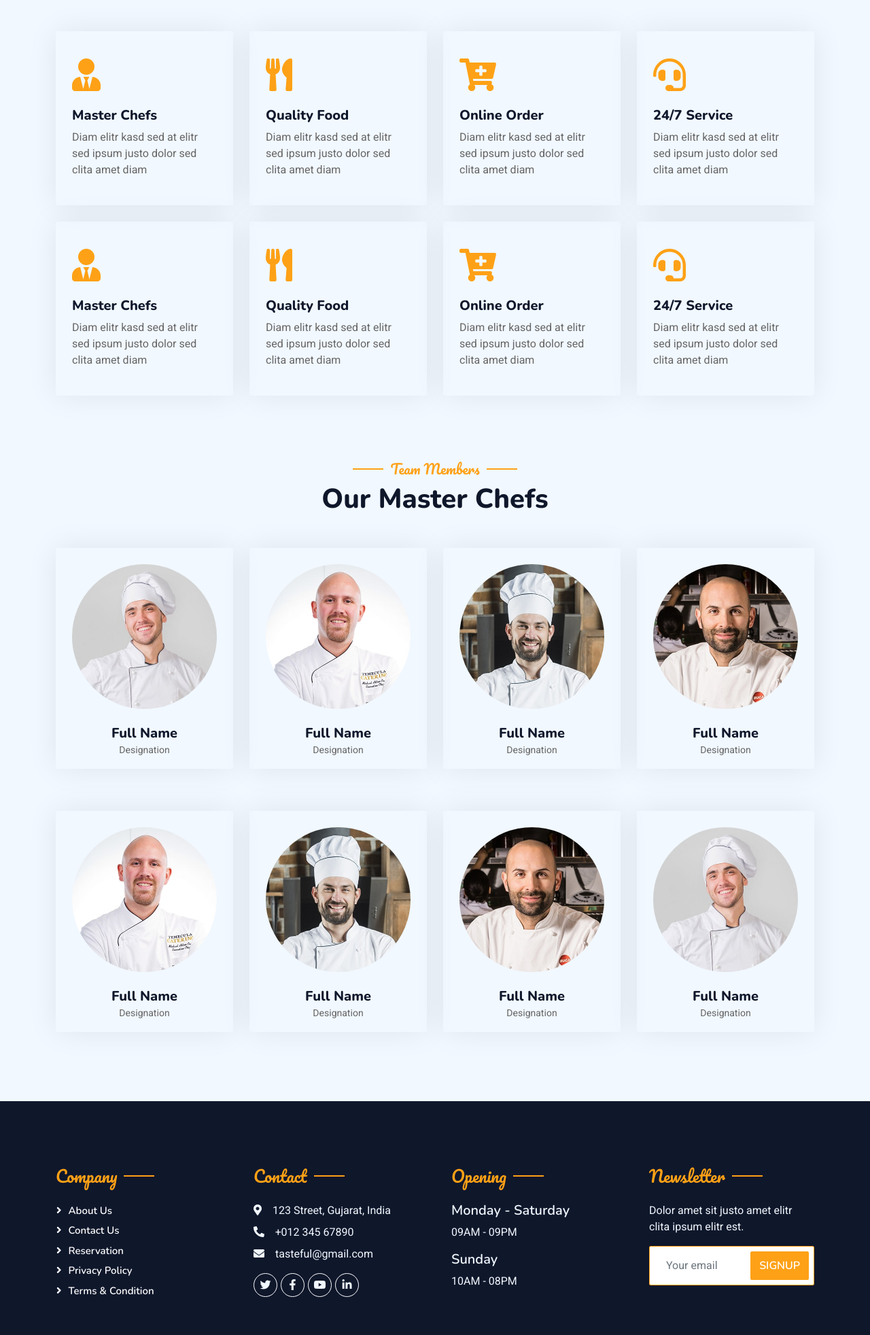
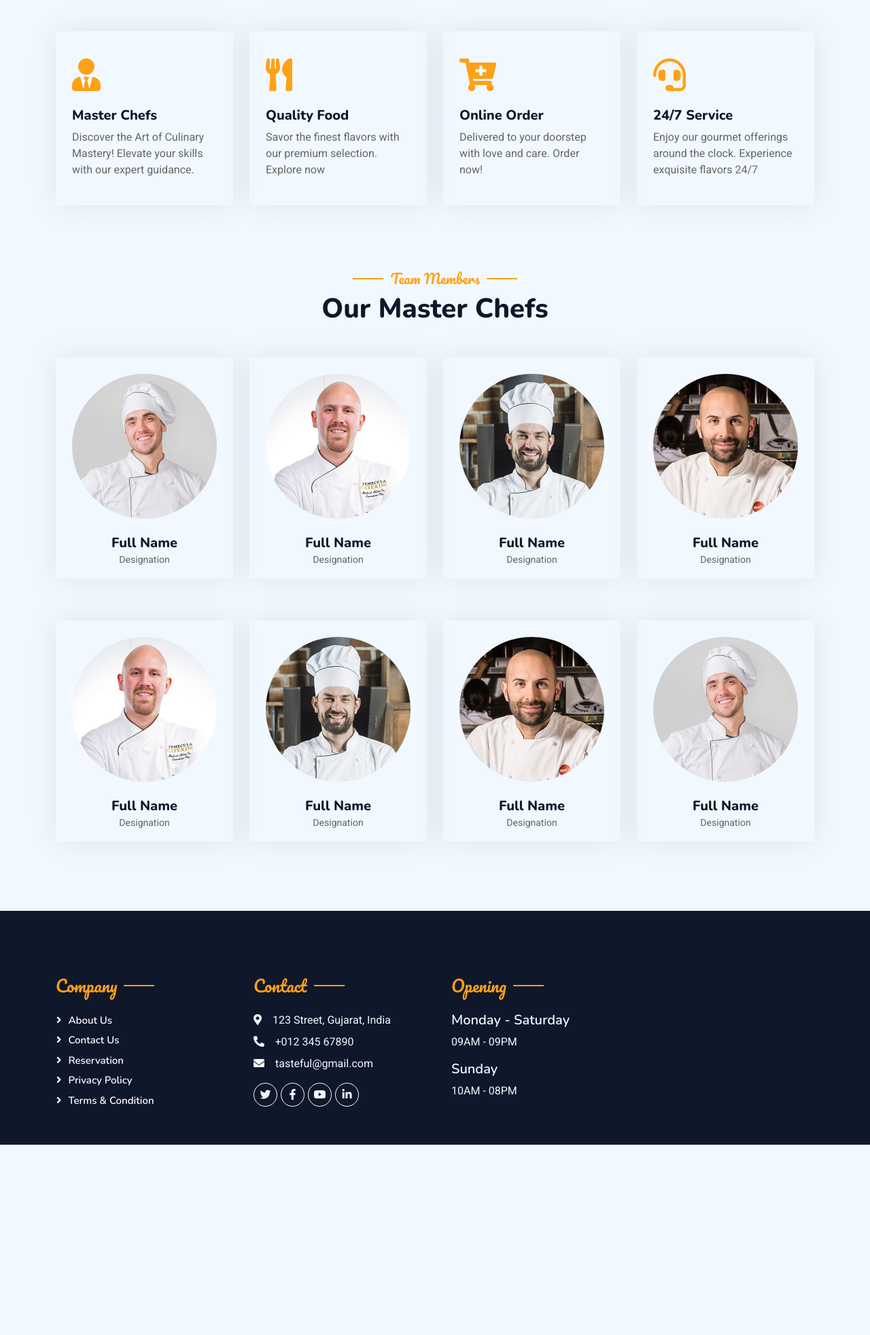
Before and after one commit to mdakbari/Food, a Flask app: page /service in a window 1280 px wide. Shown: the part 575-2539 px from the top of the page at 68% size. After the commit the page ends 2259 px from the top, so only its background shows below. Run offline with Flask 3, Linux system fonts and the light colour scheme; some libraries are stand-ins or nearby versions.

Commit message:
10-11-23

```diff
--- a/main.py
+++ b/main.py
@@ -19,5 +19,6 @@ else:
 db.init_app(app)
 app.register_blueprint(main)
 
+
 if __name__ == '__main__':
     app.run(port=5000, debug=True)
--- a/templates/layout.html
+++ b/templates/layout.html
@@ -101,14 +101,7 @@
                         <h5 class="text-light fw-normal">Sunday</h5>
                         <p>10AM - 08PM</p>
                     </div>
-                    <div class="col-lg-3 col-md-6">
-                        <h4 class="section-title ff-secondary text-start text-primary fw-normal mb-4">Newsletter</h4>
-                        <p>Dolor amet sit justo amet elitr clita ipsum elitr est.</p>
-                        <div class="position-relative mx-auto" style="max-width: 400px;">
-                            <input class="form-control border-primary w-100 py-3 ps-4 pe-5" type="text" placeholder="Your email">
-                            <button type="button" class="btn btn-primary py-2 position-absolute top-0 end-0 mt-2 me-2">SignUp</button>
-                        </div>
-                    </div>
+
                 </div>
             </div>
 
--- a/templates/service.html
+++ b/templates/service.html
@@ -30,7 +30,7 @@
                 <div class="p-4">
                     <i class="fa fa-3x fa-user-tie text-primary mb-4"></i>
                     <h5>Master Chefs</h5>
-                    <p>Diam elitr kasd sed at elitr sed ipsum justo dolor sed clita amet diam</p>
+                    <p>Discover the Art of Culinary Mastery! Elevate your skills with our expert guidance. </p>
                 </div>
             </div>
         </div>
@@ -39,7 +39,7 @@
                 <div class="p-4">
                     <i class="fa fa-3x fa-utensils text-primary mb-4"></i>
                     <h5>Quality Food</h5>
-                    <p>Diam elitr kasd sed at elitr sed ipsum justo dolor sed clita amet diam</p>
+                    <p>Savor the finest flavors with our premium selection. Explore now</p>
                 </div>
             </div>
         </div>
@@ -48,7 +48,7 @@
                 <div class="p-4">
                     <i class="fa fa-3x fa-cart-plus text-primary mb-4"></i>
                     <h5>Online Order</h5>
-                    <p>Diam elitr kasd sed at elitr sed ipsum justo dolor sed clita amet diam</p>
+                    <p>Delivered to your doorstep with love and care. Order now!</p>
                 </div>
             </div>
         </div>
@@ -57,43 +57,7 @@
                 <div class="p-4">
                     <i class="fa fa-3x fa-headset text-primary mb-4"></i>
                     <h5>24/7 Service</h5>
-                    <p>Diam elitr kasd sed at elitr sed ipsum justo dolor sed clita amet diam</p>
-                </div>
-            </div>
-        </div>
-        <div class="col-lg-3 col-sm-6 wow fadeInUp" data-wow-delay="0.1s">
-            <div class="service-item rounded pt-3">
-                <div class="p-4">
-                    <i class="fa fa-3x fa-user-tie text-primary mb-4"></i>
-                    <h5>Master Chefs</h5>
-                    <p>Diam elitr kasd sed at elitr sed ipsum justo dolor sed clita amet diam</p>
-                </div>
-            </div>
-        </div>
-        <div class="col-lg-3 col-sm-6 wow fadeInUp" data-wow-delay="0.3s">
-            <div class="service-item rounded pt-3">
-                <div class="p-4">
-                    <i class="fa fa-3x fa-utensils text-primary mb-4"></i>
-                    <h5>Quality Food</h5>
-                    <p>Diam elitr kasd sed at elitr sed ipsum justo dolor sed clita amet diam</p>
-                </div>
-            </div>
-        </div>
-        <div class="col-lg-3 col-sm-6 wow fadeInUp" data-wow-delay="0.5s">
-            <div class="service-item rounded pt-3">
-                <div class="p-4">
-                    <i class="fa fa-3x fa-cart-plus text-primary mb-4"></i>
-                    <h5>Online Order</h5>
-                    <p>Diam elitr kasd sed at elitr sed ipsum justo dolor sed clita amet diam</p>
-                </div>
-            </div>
-        </div>
-        <div class="col-lg-3 col-sm-6 wow fadeInUp" data-wow-delay="0.7s">
-            <div class="service-item rounded pt-3">
-                <div class="p-4">
-                    <i class="fa fa-3x fa-headset text-primary mb-4"></i>
-                    <h5>24/7 Service</h5>
-                    <p>Diam elitr kasd sed at elitr sed ipsum justo dolor sed clita amet diam</p>
+                    <p> Enjoy our gourmet offerings around the clock. Experience exquisite flavors 24/7</p>
                 </div>
             </div>
         </div>
```
Also changed, not shown: templates/index.html (+4 -4 lines), templates/menu.html (+2 -32 lines).
